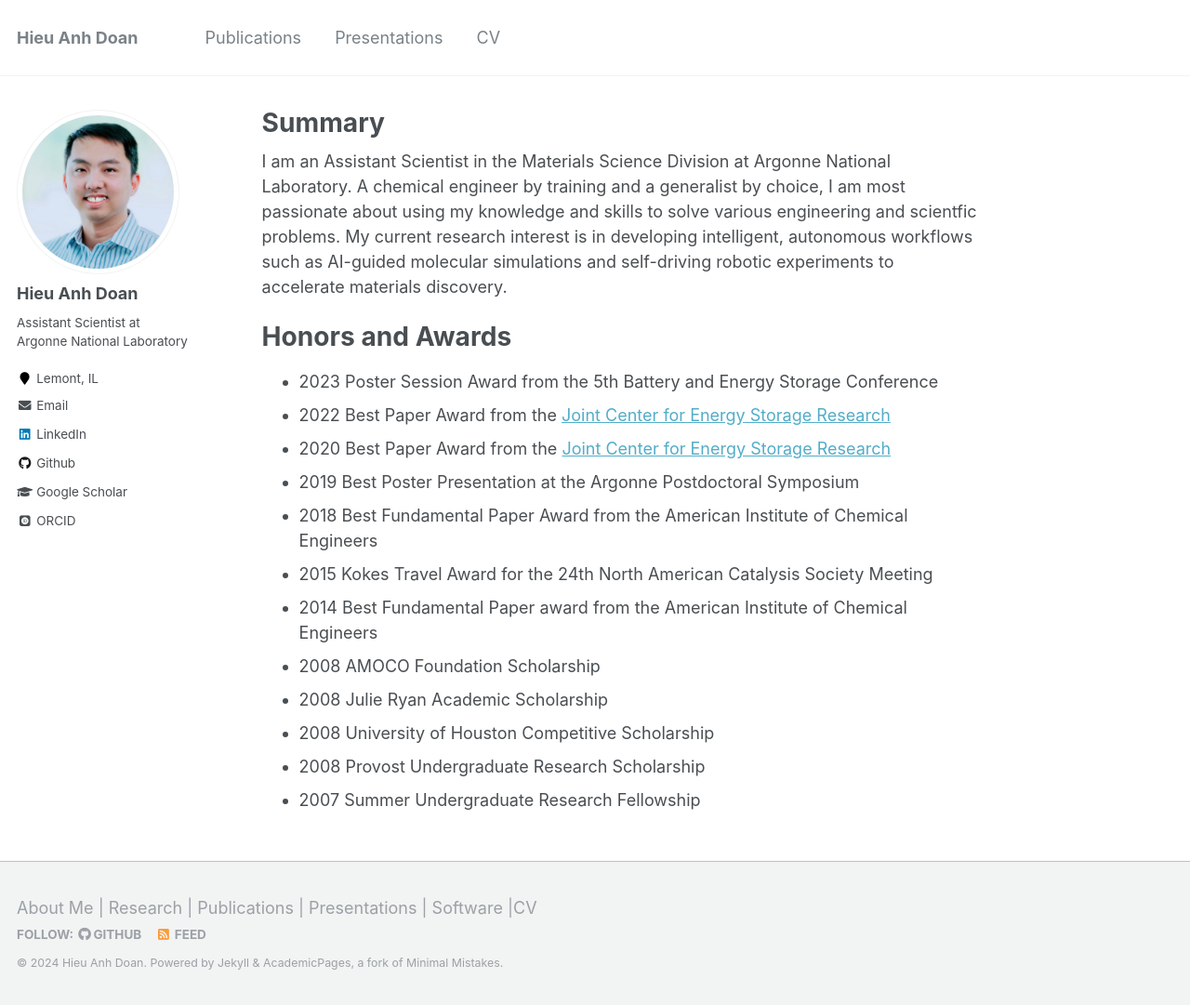
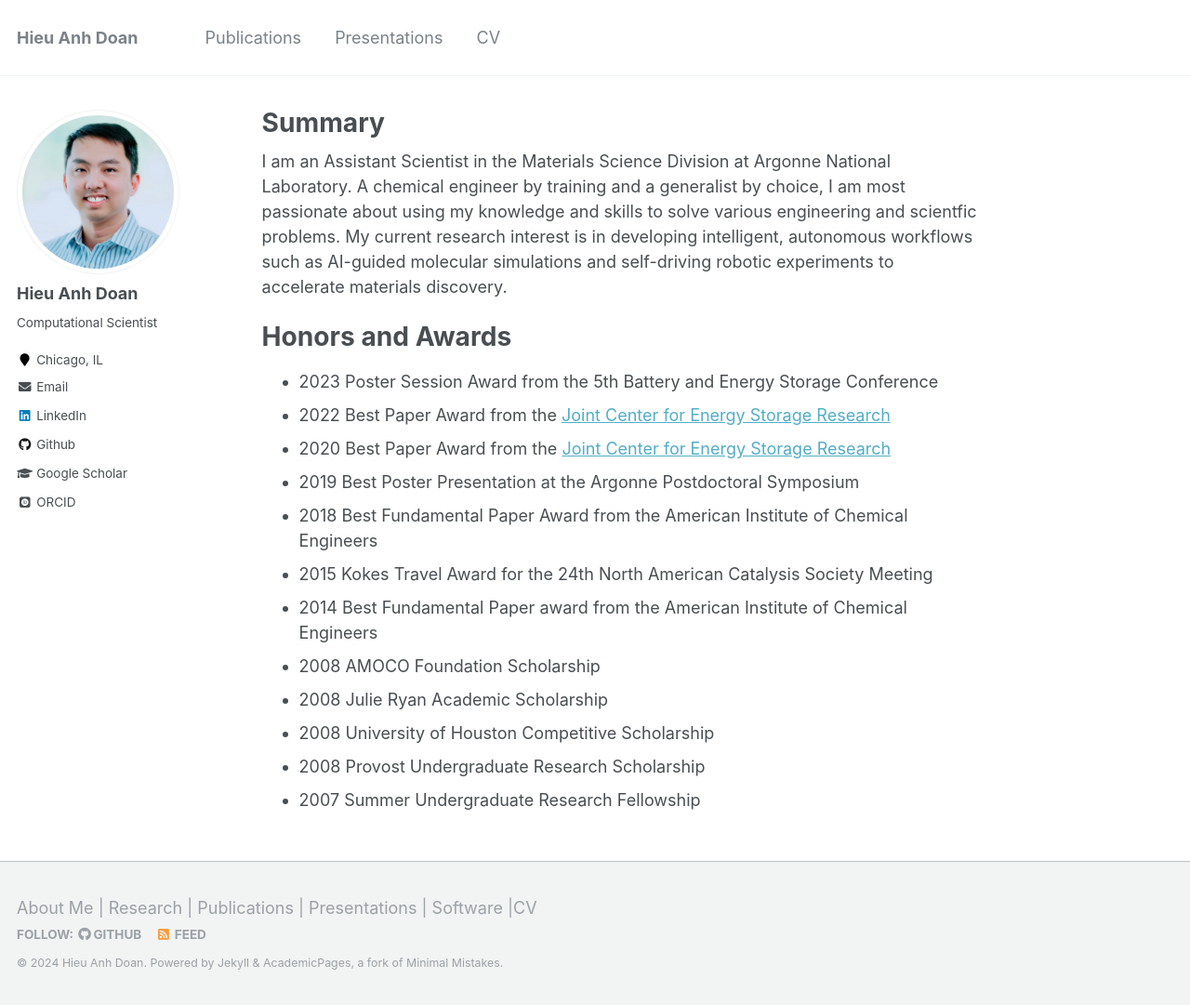
Before and after one commit to hieuadoan/hieuadoan.github.io, a Jekyll site: the page built from _pages/about.md, in a window 1280 px wide and 1081 px high. Shown: the whole window at 93% size. Built offline with Jekyll 4.4.1, drawn with Linux system fonts in a browser that asks for light colours; some web fonts are replaced.

Commit message:
Updated title

```diff
--- a/_config.yml
+++ b/_config.yml
@@ -82,8 +82,8 @@ analytics:
 author:
   name             : "Hieu Anh Doan"
   avatar           : "profilePic.jpg"
-  bio              : "Assistant Scientist at Argonne National Laboratory"
-  location         : "Lemont, IL"
+  bio              : "Computational Scientist"
+  location         : "Chicago, IL"
   employer         :
   pubmed           : #"https://www.ncbi.nlm.nih.gov/pubmed/?term=john+snow"
   googlescholar    : "https://scholar.google.com/citations?user=nrsUdEoAAAAJ&hl=en"
```
